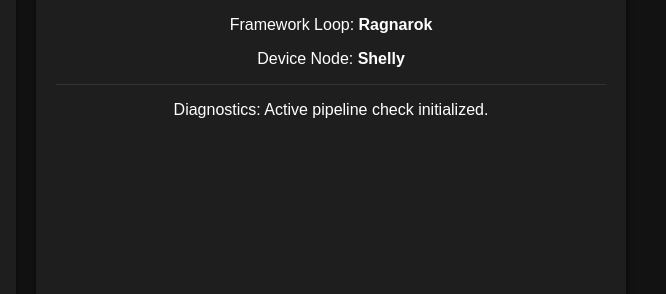
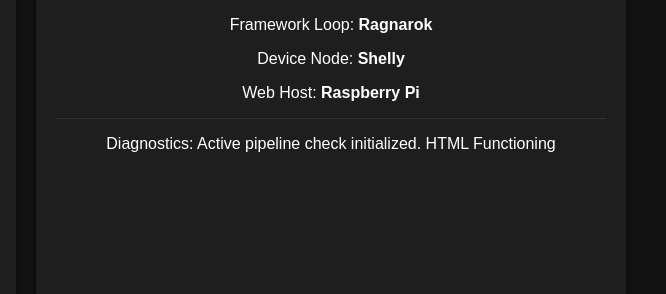
Before and after one commit to deadvincijr/Shelly-Control-Center, a plain HTML site: page index.html in a window 1280 px wide. Shown: the part 172-466 px from the top of the page, 614-1280 px from the left. Drawn offline with Linux system fonts and the light colour scheme.

Commit message:
added extra text

```diff
--- a/index.html
+++ b/index.html
@@ -40,8 +40,9 @@
             <h3>System Status</h3>
             <p>Framework Loop: <strong>Ragnarok</strong></p>
             <p>Device Node: <strong>Shelly</strong></p>
+            <p>Web Host: <strong>Raspberry Pi</strong></p>
             <hr>
-            <p>Diagnostics: Active pipeline check initialized.</p>
+            <p>Diagnostics: Active pipeline check initialized. HTML Functioning</p>
         </div>
     </div>
 
```
